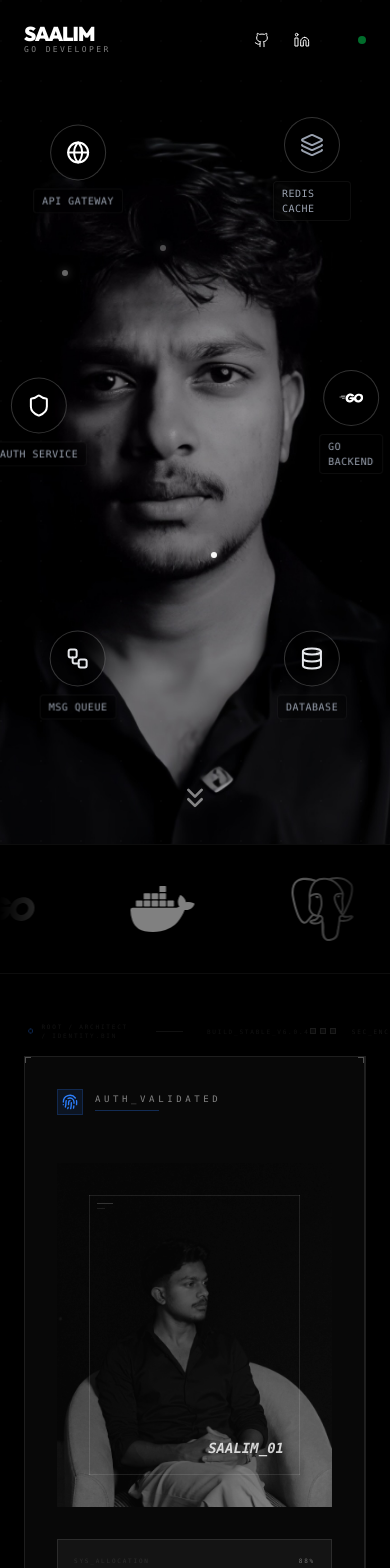
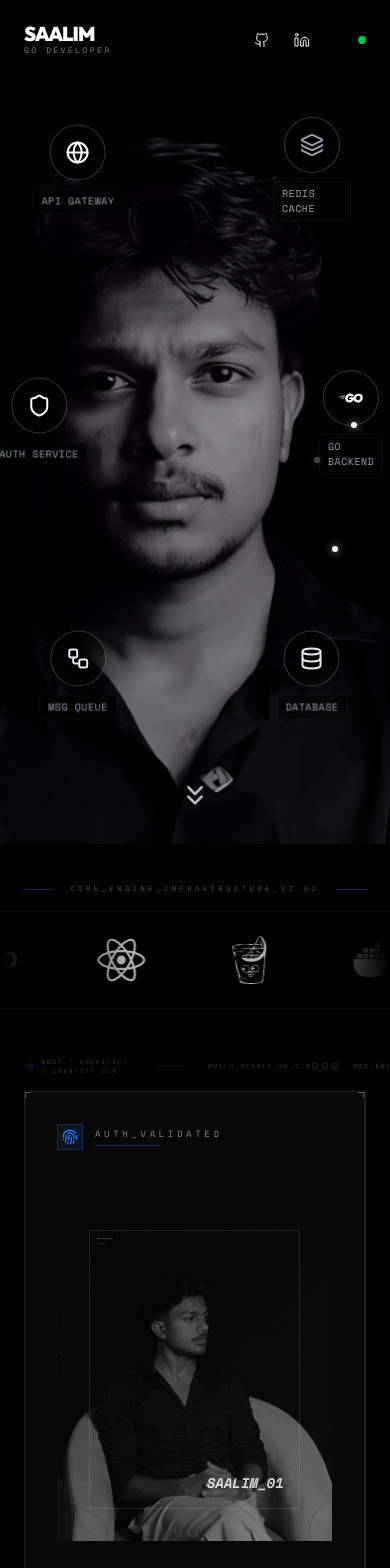
Before and after one commit to mohmdsaalim/Portfolio_saalim, a React (Vite) app: page / in a window 390 px wide. Shown: the top 1568 px of the page. Built offline with nearby package versions, Linux system fonts and the light colour scheme; a web font is replaced by a local one.

Commit message:
added the loading page

```diff
--- a/src/App.jsx
+++ b/src/App.jsx
@@ -1,11 +1,29 @@
+import React, { useState } from 'react';
 import Home from './Pages/Home';
 import Navbar from './components/Navbar';
+import Preloader from './components/Preloader';
 
 function App() {
+  const [loading, setLoading] = useState(() => {
+    // Check if the preloader has already been shown in this session
+    return !sessionStorage.getItem('preloader_shown');
+  });
+
+  const handleLoadingComplete = () => {
+    sessionStorage.setItem('preloader_shown', 'true');
+    setLoading(false);
+  };
+
   return (
-    <div className="w-full min-h-screen relative">
-      <Navbar />
-      <Home />
+    <div className="w-full min-h-screen relative bg-black text-white">
+      {loading && <Preloader onComplete={handleLoadingComplete} />}
+
+      {!loading && (
+        <div>
+          <Navbar />
+          <Home />
+        </div>
+      )}
     </div>
   );
 }
--- a/src/components/About.jsx
+++ b/src/components/About.jsx
@@ -8,7 +8,7 @@ import {
 import aboutImage from '../assets/Saalim_main1.JPEG';
 
 const MicroDetail = ({ text, className = "" }) => (
-    <span className={`font-mono text-[6px] tracking-[0.3em] text-white/10 uppercase select-none ${className}`}>
+    <span className={`font-mono text-[6px] tracking-[0.3em] text-white/30 uppercase select-none ${className}`}>
         {text}
     </span>
 );
@@ -31,37 +31,37 @@ const TechLine = () => (
 );
 
 const MetricBlock = ({ label, value, sub, id }) => (
-    <div className="border-r border-white/10 bg-white/[0.01] p-8 flex flex-col justify-between aspect-square relative group">
+    <div className="border-r border-white/20 bg-white/[0.02] p-8 flex flex-col justify-between aspect-square relative group">
         <div className="flex justify-between items-start">
-            <span className="font-mono text-[9px] uppercase tracking-[0.3em] text-white/30">{label}</span>
+            <span className="font-mono text-[9px] uppercase tracking-[0.3em] text-white/50">{label}</span>
             <MicroDetail text={`ID:0X${id}`} />
         </div>
         <div>
             <div className="text-5xl font-['Outfit'] font-black text-white tracking-tighter">{value}</div>
-            <div className="font-mono text-[8px] uppercase tracking-[0.4em] text-blue-500/60 mt-3 flex items-center gap-2">
-                <div className="w-1 h-1 bg-blue-500/20" /> {sub}
+            <div className="font-mono text-[8px] uppercase tracking-[0.4em] text-blue-500/80 mt-3 flex items-center gap-2">
+                <div className="w-1 h-1 bg-blue-500/40" /> {sub}
             </div>
         </div>
         <div className="absolute bottom-2 right-2 flex gap-1">
-            <div className="w-1 h-1 bg-white/5" />
-            <div className="w-1 h-1 bg-white/10" />
+            <div className="w-1 h-1 bg-white/15" />
+            <div className="w-1 h-1 bg-white/25" />
         </div>
     </div>
 );
 
 const SkillModule = ({ icon: Icon, title, desc, index }) => (
-    <div className="border-r border-white/5 p-6 flex flex-col justify-between min-h-[160px] relative">
+    <div className="border-r border-white/10 p-6 flex flex-col justify-between min-h-[160px] relative">
         <div className="flex items-start justify-between">
-            <div className="p-2.5 bg-white/5 border border-white/10">
-                <Icon size={16} className="text-white/40" />
+            <div className="p-2.5 bg-white/10 border border-white/20">
+                <Icon size={16} className="text-white/60" />
             </div>
             <MicroDetail text={`MOD_0${index}`} />
         </div>
         <div>
-            <h4 className="font-mono text-[10px] uppercase tracking-widest text-white/80 mb-2">{title}</h4>
-            <p className="font-['Outfit'] text-[9px] text-white/20 uppercase leading-relaxed tracking-wider">{desc}</p>
+            <h4 className="font-mono text-[10px] uppercase tracking-widest text-white/90 mb-2">{title}</h4>
+            <p className="font-['Outfit'] text-[9px] text-white/40 uppercase leading-relaxed tracking-wider">{desc}</p>
         </div>
-        <div className="absolute bottom-0 left-0 w-full h-[1px] bg-white/[0.02]" />
+        <div className="absolute bottom-0 left-0 w-full h-[1px] bg-white/[0.05]" />
     </div>
 );
 
@@ -191,21 +191,21 @@ const About = () => {
 
                                 <div className="space-y-12">
                                     <div className="relative">
-                                        <div className="absolute -left-6 top-1 text-white/10 font-mono text-[8px]">01</div>
-                                        <h3 className="font-mono text-[10px] uppercase tracking-[0.4em] text-white/30 mb-4 flex items-center gap-2">
-                                            <Terminal size={12} className="text-blue-500/40" /> Systems_Narrative
+                                        <div className="absolute -left-6 top-1 text-white/20 font-mono text-[8px]">01</div>
+                                        <h3 className="font-mono text-[10px] uppercase tracking-[0.4em] text-white/50 mb-4 flex items-center gap-2">
+                                            <Terminal size={12} className="text-blue-500/60" /> Systems_Narrative
                                         </h3>
-                                        <p className="text-[13px] text-white/40 leading-relaxed font-light tracking-wide">
+                                        <p className="text-[13px] text-white/60 leading-relaxed font-light tracking-wide">
                                             Engineer specialized in building self-healing distributed systems. I operate at the intersection of OS-level optimization and distributed consensus, ensuring that services remain performant under extreme load.
                                         </p>
                                     </div>
 
                                     <div className="relative">
-                                        <div className="absolute -left-6 top-1 text-white/10 font-mono text-[8px]">02</div>
-                                        <h3 className="font-mono text-[10px] uppercase tracking-[0.4em] text-white/30 mb-4 flex items-center gap-2">
-                                            <Activity size={12} className="text-blue-500/40" /> Engineering_Philosophy
+                                        <div className="absolute -left-6 top-1 text-white/20 font-mono text-[8px]">02</div>
+                                        <h3 className="font-mono text-[10px] uppercase tracking-[0.4em] text-white/50 mb-4 flex items-center gap-2">
+                                            <Activity size={12} className="text-blue-500/60" /> Engineering_Philosophy
                                         </h3>
-                                        <p className="text-[13px] text-white/40 leading-relaxed font-light tracking-wide">
+                                        <p className="text-[13px] text-white/60 leading-relaxed font-light tracking-wide">
                                             My primary thesis is that scalability is a byproduct of simplicity. I eliminate architectural waste and focus on building low-level primitives that empower developers to scale without complexity.
                                         </p>
                                     </div>
--- a/src/components/Hero.jsx
+++ b/src/components/Hero.jsx
@@ -21,7 +21,7 @@ const Hero = () => {
 
             {/* Scroll Down Indicator */}
             <motion.div
-                className="absolute bottom-10 left-1/2 -translate-x-1/2 z-20 text-white/50"
+                className="absolute bottom-10 left-1/2 -translate-x-1/2 z-20 text-white/70"
                 animate={{ y: [0, 10, 0] }}
                 transition={{ duration: 1.5, repeat: Infinity, ease: "easeInOut" }}
             >
--- /dev/null
+++ b/src/components/Preloader.jsx
@@ -0,0 +1,111 @@
+import React, { useState, useEffect } from 'react';
+import saalimMain from '../assets/Saalim_main3.JPEG';
+
+const Preloader = ({ onComplete }) => {
+    const [progress, setProgress] = useState(0);
+    const [status, setStatus] = useState('SYS_INITIALIZE');
+
+    const statusMessages = [
+        { threshold: 0, text: 'SYS_INITIALIZE' },
+        { threshold: 15, text: 'NET_KERNEL_HANDSHAKE' },
+        { threshold: 35, text: 'MAP_VIRTUAL_DOM' },
+        { threshold: 55, text: 'LINK_DYNAMIC_RESOURCES' },
+        { threshold: 75, text: 'FETCH_ASSET_MANIFEST' },
+        { threshold: 90, text: 'DEPLOY_INTERFACE' }
+    ];
+
+    useEffect(() => {
+        const startTime = Date.now();
+        const duration = 3000; // 3 seconds
+
+        // Preload target asset in background
+        const img = new Image();
+        img.src = saalimMain;
+
+        const interval = setInterval(() => {
+            const now = Date.now();
+            const elapsed = now - startTime;
+            const target = Math.min(Math.floor((elapsed / duration) * 100), 100);
+
+            if (target >= 100) {
+                clearInterval(interval);
+                setProgress(100);
+                setStatus('DEPLOY_INTERFACE');
+                setTimeout(() => onComplete(), 500);
+            } else {
+                setProgress(target);
+                const currentStatus = statusMessages.findLast(s => target >= s.threshold);
+                if (currentStatus && currentStatus.text !== status) {
+                    setStatus(currentStatus.text);
+                }
+            }
+        }, 30);
+
+        return () => clearInterval(interval);
+    }, [onComplete]);
+
+    return (
+        <div className="fixed inset-0 z-[9999] bg-black flex flex-col items-center justify-center font-mono p-10 select-none">
+            <div className="w-full max-w-sm space-y-8">
+                {/* Header Section */}
+                <div className="flex justify-between items-start border-b border-white/10 pb-4">
+                    <div className="space-y-1">
+                        <div className="text-white text-xs font-bold tracking-widest uppercase">Protocol: Saalim_OS</div>
+                        <div className="text-white/60 text-[9px] uppercase tracking-[0.2em]">Arch: Backend-Optimization</div>
+                    </div>
+                    <div className="text-right">
+                        <div className="text-white/60 text-[9px] uppercase tracking-[0.2em]">Exp. Grade</div>
+                        <div className="text-white text-xs font-bold tabular-nums">100_YRS_LVL</div>
+                    </div>
+                </div>
+
+                {/* Main Progress Indicator */}
+                <div className="space-y-4">
+                    <div className="flex justify-between items-end">
+                        <div className="text-white/40 text-[10px] tracking-widest uppercase flex items-center gap-2">
+                            <span className="text-white/40 animate-pulse">{'>'}</span>
+                            {status}
+                        </div>
+                        <div className="text-white text-2xl font-light tabular-nums">
+                            {progress}<span className="text-white/40 text-xs ml-1">%</span>
+                        </div>
+                    </div>
+                    <div className="w-full h-[1px] bg-white/15 relative">
+                        <div
+                            className="h-full bg-white transition-all duration-300 ease-linear"
+                            style={{ width: `${progress}%` }}
+                        />
+                    </div>
+                </div>
+
+                {/* Footer Metadata */}
+                <div className="flex justify-between items-center text-[9px] text-white/40 tracking-widest">
+                    <div>© 2026 SAALIM_CORE</div>
+                    <div className="flex gap-4">
+                        <div className="flex items-center gap-1">
+                            <div className="w-1.5 h-1.5 bg-green-500 rounded-full animate-pulse" />
+                            NETWORK_STABLE
+                        </div>
+                    </div>
+                </div>
+            </div>
+
+            {/* Subtle Aesthetic Elements */}
+            <div className="absolute top-10 left-10 text-white/5 text-[9px] leading-relaxed font-light pointer-events-none uppercase tracking-[0.2em] hidden md:block">
+                // System logs<br />
+                Initializing core modules...<br />
+                Pre-loading visual assets...<br />
+                Optimizing for device...<br />
+                Establishing secure connection...
+            </div>
+
+            <div className="absolute bottom-10 right-10 text-white/5 text-[9px] leading-relaxed font-light pointer-events-none text-right uppercase tracking-[0.2em] hidden md:block">
+                Region: GLOBAL_DISTRIBUTION<br />
+                Node: EDGE_REPLICATION<br />
+                Build: 2026.01.29
+            </div>
+        </div>
+    );
+};
+
+export default Preloader;
--- a/src/components/TechMarquee.jsx
+++ b/src/components/TechMarquee.jsx
@@ -1,41 +1,58 @@
-import React, { useRef } from 'react';
-import { motion, useScroll, useTransform } from 'framer-motion';
-import { SiGithub, SiGo, SiJavascript, SiTypescript, SiDocker, SiReact, SiTailwindcss, SiPostgresql, SiRedis, SiKubernetes, SiGin } from 'react-icons/si';
+import React from 'react';
+import { motion } from 'framer-motion';
+import {
+    SiGithub, SiGo, SiJavascript, SiDocker,
+    SiReact, SiPostgresql, SiRedis,
+    SiGin, SiGit, SiJsonwebtokens
+} from 'react-icons/si';
 
 const techStack = [
-    { name: 'Golang', icon: SiGo, level: 'CORE' },
-    { name: 'Docker', icon: SiDocker, level: 'EXPERT' },
-    { name: 'Postgres', icon: SiPostgresql, level: 'EXPERT' },
-    { name: 'Redis', icon: SiRedis, level: 'ADVANCED' },
-    { name: 'Gin', icon: SiGin, level: 'ADVANCED' },
-    { name: 'React', icon: SiReact, level: 'INTERMEDIATE' },
-    { name: 'TypeScript', icon: SiJavascript, level: 'CORE' },
-    { name: 'K8s', icon: SiGithub, level: 'RESEARCH' },
+    { name: 'Golang', icon: SiGo },
+    { name: 'Fiber', icon: SiReact }, // SiGofiber is not available in some react-icons versions, using SiGo as fallback
+    { name: 'GORM', icon: SiGin },
+    { name: 'Docker', icon: SiDocker },
+    { name: 'Postgres', icon: SiPostgresql },
+    { name: 'Redis', icon: SiRedis },
+    { name: 'Git', icon: SiGit },
+    { name: 'JWT', icon: SiJsonwebtokens },
+    { name: 'TypeScript', icon: SiJavascript },
+    { name: 'K8s', icon: SiGithub },
 ];
 
 const TechMarquee = () => {
-    const containerRef = useRef(null);
-    const { scrollYProgress } = useScroll({
-        target: containerRef,
-        offset: ["start end", "end start"]
-    });
+    return (
+        <div className="w-full bg-black relative z-30 overflow-hidden pt-10">
+            {/* Section Header */}
+            <div className="flex justify-center mb-4">
+                <div className="flex items-center gap-4">
+                    <div className="h-[1px] w-8 bg-blue-500/30" />
+                    <span className="font-mono text-[7px] tracking-[0.5em] text-white/30 uppercase">
+                        Core_Engine_Infrastructure_v3.02
+                    </span>
+                    <div className="h-[1px] w-8 bg-blue-500/30" />
+                </div>
+            </div>
 
-    // Map scroll progress (0 to 1) to horizontal translation (-20% to 20% or similar)
-    const x = useTransform(scrollYProgress, [0, 1], [100, -100]);
-
-    return (
-        <div ref={containerRef} className="w-full bg-black relative z-30 overflow-hidden">
-            {/* Smooth Scroll-bound Marquee */}
-            <div className="relative flex overflow-hidden border-y border-white/5 py-8">
+            {/* Continuous Automatic Marquee */}
+            <div className="relative flex overflow-hidden border-y border-white/5 py-6">
                 <motion.div
                     className="flex whitespace-nowrap"
-                    style={{ x, willChange: 'transform' }}
+                    animate={{ x: [0, -1250] }} // Adjusted for current stack count
+                    transition={{
+                        x: {
+                            repeat: Infinity,
+                            repeatType: "loop",
+                            duration: 35,
+                            ease: "linear",
+                        },
+                    }}
+                    style={{ willChange: 'transform' }}
                 >
-                    {/* Multiple sets for visibility during scroll */}
-                    {[...techStack, ...techStack, ...techStack].map((tech, index) => (
-                        <div key={index} className="flex flex-col items-center justify-center mx-12 md:mx-20 group">
-                            <div className="text-white/50 group-hover:text-white/80 transition-colors">
-                                <tech.icon size={64} />
+                    {/* Double the stack for seamless looping */}
+                    {[...techStack, ...techStack].map((tech, index) => (
+                        <div key={index} className="flex flex-col items-center justify-center mx-10 md:mx-14 group">
+                            <div className="text-white/70 group-hover:text-white/90 transition-colors">
+                                <tech.icon size={48} />
                             </div>
                         </div>
                     ))}
--- a/src/index.css
+++ b/src/index.css
@@ -41,6 +41,7 @@ body {
 
 @theme {
   --font-handwritten: "Caveat", cursive;
+  --font-mono: "Space Mono", monospace;
 
   --animate-shine: shine 5s linear infinite;
 }
```
Also changed, not shown: src/components/Experience.jsx (+5 -5 lines), src/components/Projects.jsx (+7 -7 lines).
